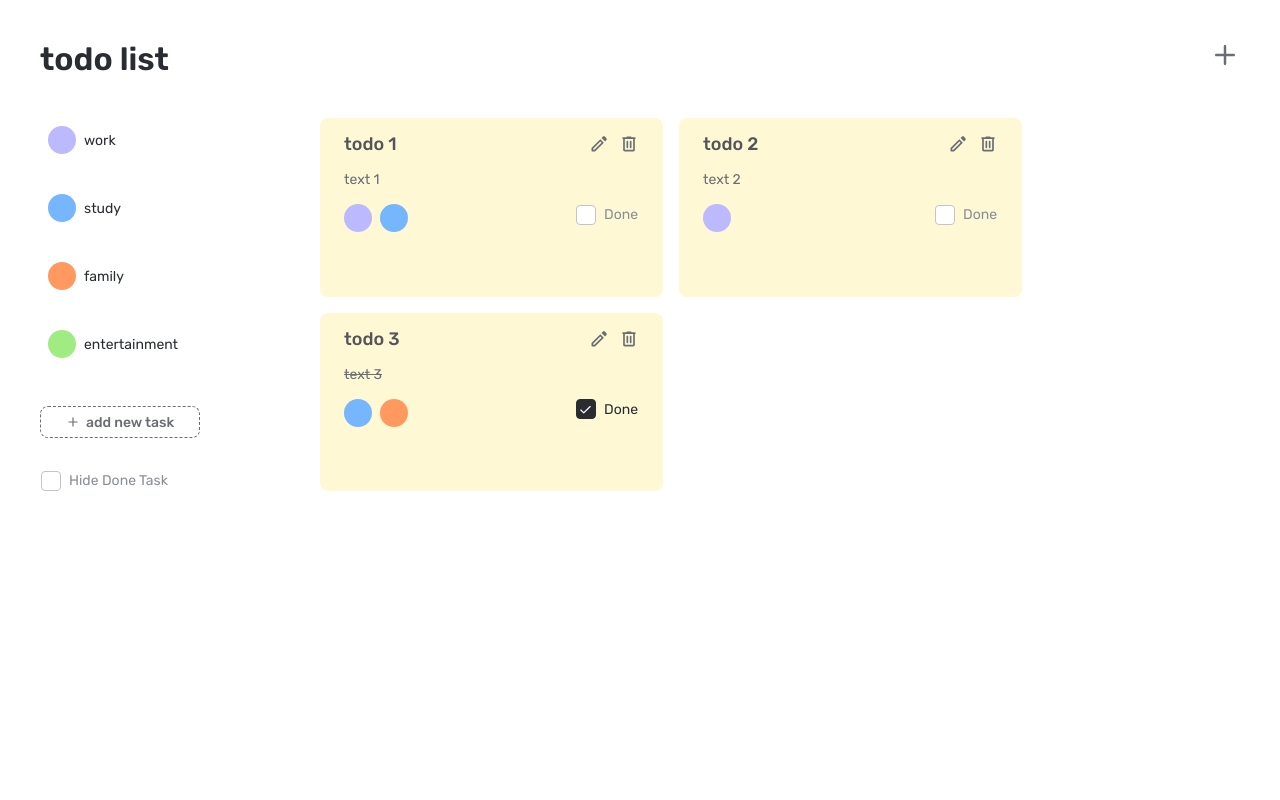
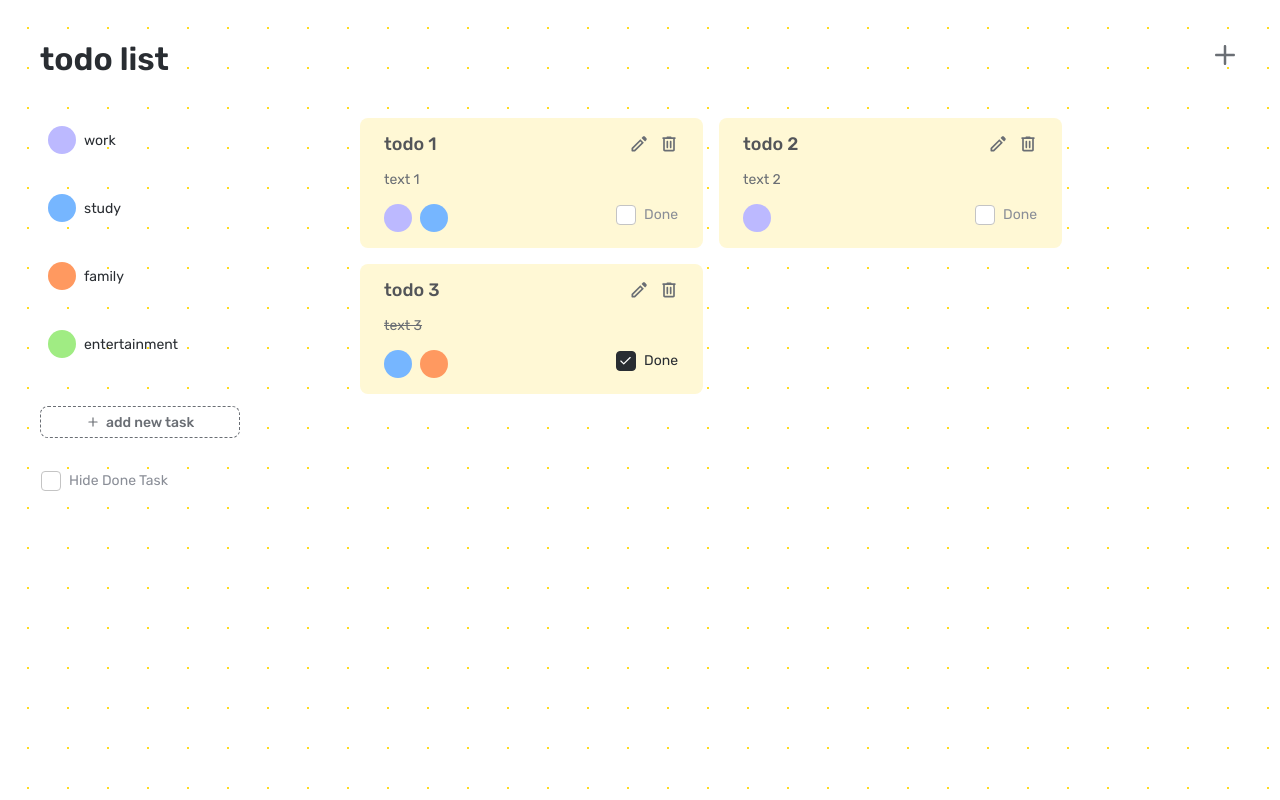
Before and after one commit to SlavaAndreievvvv/react-todo-list-app, a React (Vite) app: page / in a window 1280 px wide. Built offline with nearby package versions, Linux system fonts and the light colour scheme.

Commit message:
✨ add dot-background

```diff
--- a/src/App/App.css
+++ b/src/App/App.css
@@ -43,6 +43,7 @@
   .tagsList {
     flex-direction: column;
     margin-bottom: 40px;
+    width: 200px;
   }
 }
 .main {
@@ -83,6 +84,7 @@
   flex-wrap: wrap;
   gap: 16px;
   justify-content: center;
+  height: 100%;
 }
 @media (min-width: 720px) {
   .todoList {
--- a/src/components/Button/Button.module.css
+++ b/src/components/Button/Button.module.css
@@ -114,7 +114,7 @@
   font-size: 14px;
   line-height: 17px;
   color: var(--color-grey-5);
-  background-color: transparent;
+  background-color: var(--color-white);
   cursor: pointer;
   width: 160px;
   height: 32px;
--- a/src/main.css
+++ b/src/main.css
@@ -19,6 +19,12 @@
   --color-green: #a0ec83;
   --color-red: #ff4f4f;
   --color-red-2: #eb0404;
+
+  --bg-color: hsl(256, 33, 10);
+  --dot-color: hsl(256, 33, 70);
+
+  --dot-size: 1px;
+  --dot-space: 22px;
 }
 
 body,
@@ -36,6 +42,11 @@ h4,
 h5,
 h6 {
   font-family: var(--primary-font);
+}
+body {
+  background-image: radial-gradient(#ffdb21 1.5px, transparent 0);
+  background-size: 40px 40px;
+  background-position: -32px -32px;
 }
 
 * {
```
